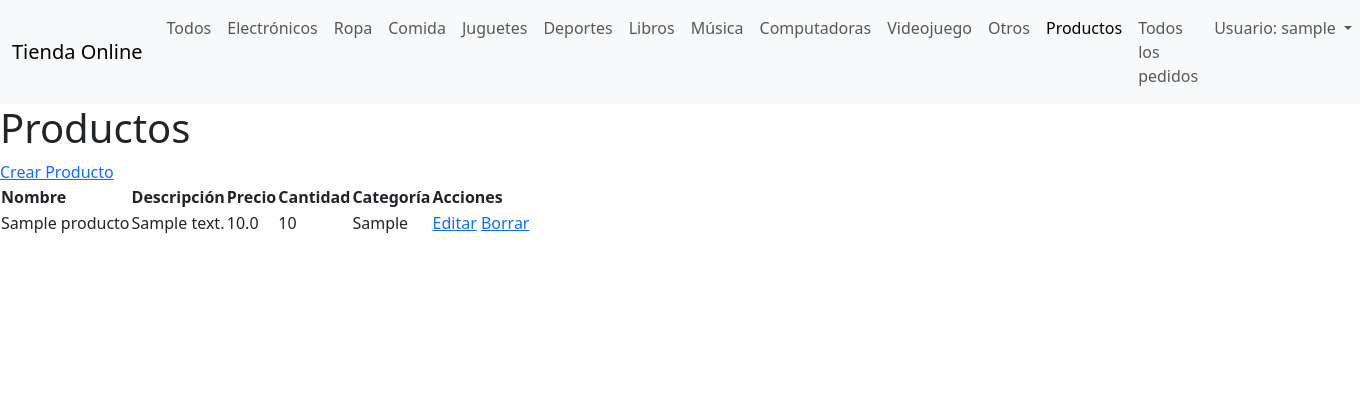
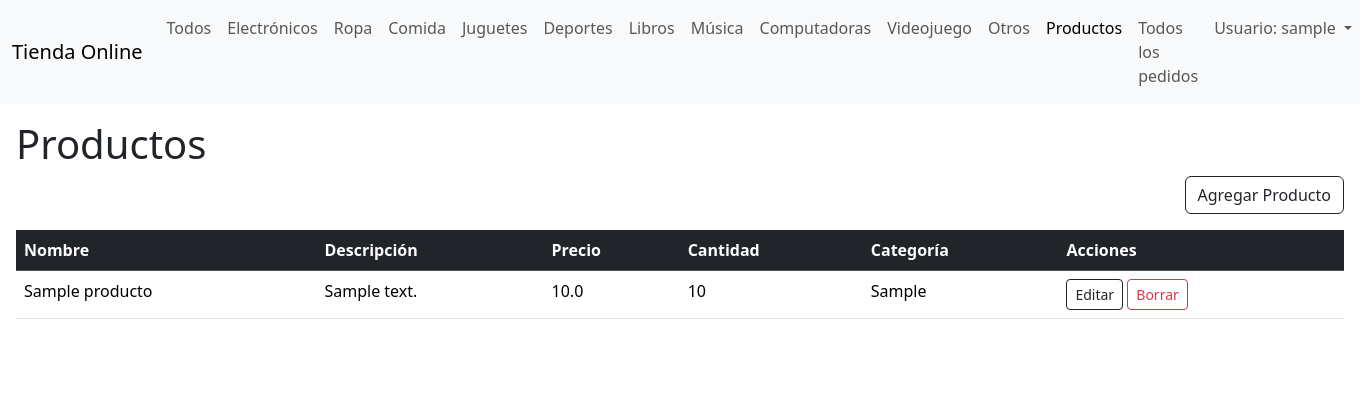
Before and after one commit to Emmanueloz/online_store, a Flask app: page /products/ in a window 1360 px wide. Shown: the top 404 px of the page. Run offline with Flask 3, Linux system fonts and the light colour scheme; a user stored in the database is signed in; tables that the repository leaves empty hold one stand-in row (values such as "Sample post"); parts of the project's set-up code (start-up, migrations or seed data) failed here and were passed over; some libraries are stand-ins or nearby versions.

Commit message:
tabla de productos

```diff
--- a/app/features/products/templates/products.jinja2
+++ b/app/features/products/templates/products.jinja2
@@ -3,11 +3,15 @@
 {% block title %}Página de Productos{% endblock %}
 
 {% block content %}
+<main class="container-fluid p-3">
     <h1>Productos</h1>
-<a href="{{ url_for('products.create') }}">Crear Producto</a>
+    <section class="d-flex justify-content-end mb-3">
+        <a class="btn btn-outline-dark" href="{{ url_for('products.create') }}">Agregar Producto</a>
+    </section>
 
-<table>
-  <thead>
+    <section class="table-responsive">
+        <table class="table table-hover">
+            <thead class="table-dark">
                 <tr>
                     <th>Nombre</th>
                     <th>Descripción</th>
@@ -26,12 +30,16 @@
                     <td>{{ product.amount }}</td>
                     <td>{{ product.category }}</td>
                     <td>
-        <a href="{{ url_for('products.edit', id=product.id) }}">Editar</a>
-        <a href="{{ url_for('products.delete', id=product.id) }}">Borrar</a>
+                        <a class="btn btn-sm btn-outline-dark"
+                            href="{{ url_for('products.edit', id=product.id) }}">Editar</a>
+                        <a class="btn btn-sm btn-outline-danger"
+                            href="{{ url_for('products.delete', id=product.id) }}">Borrar</a>
                     </td>
                 </tr>
                 {% endfor %}
             </tbody>
         </table>
+    </section>
+</main>
 
 {% endblock %}
```
Lines whose indentation alone changed are shown as unchanged.
